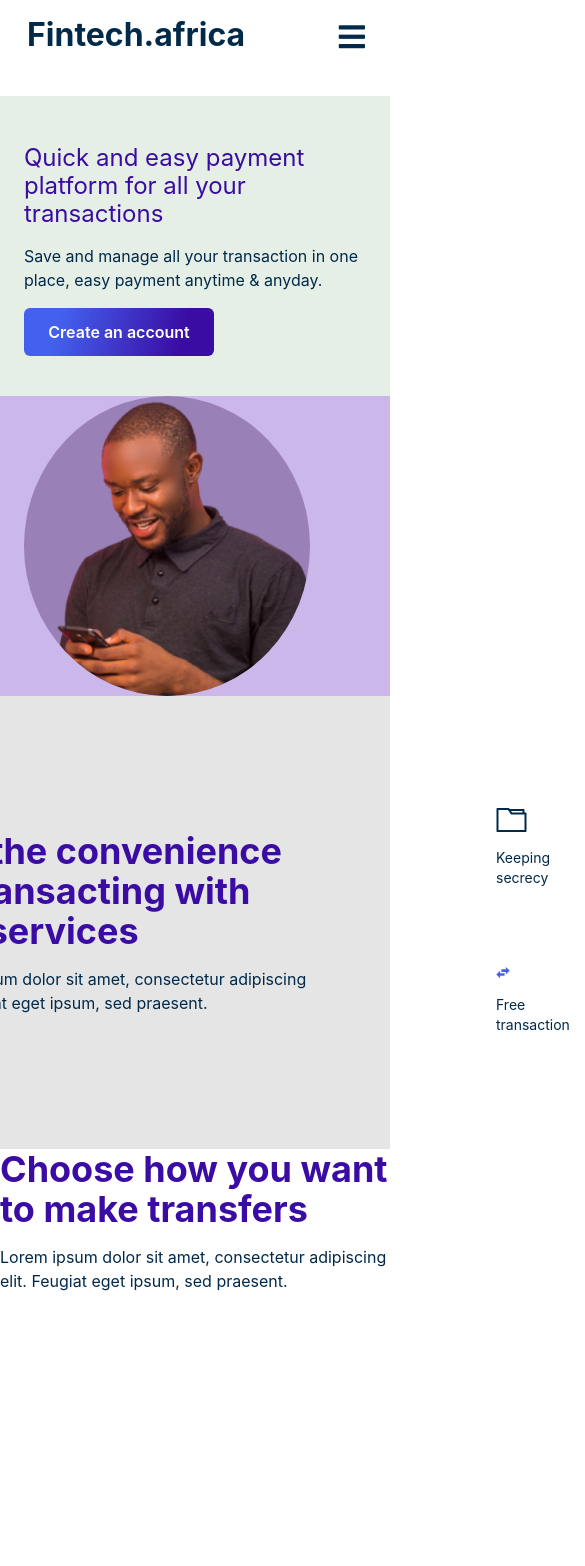
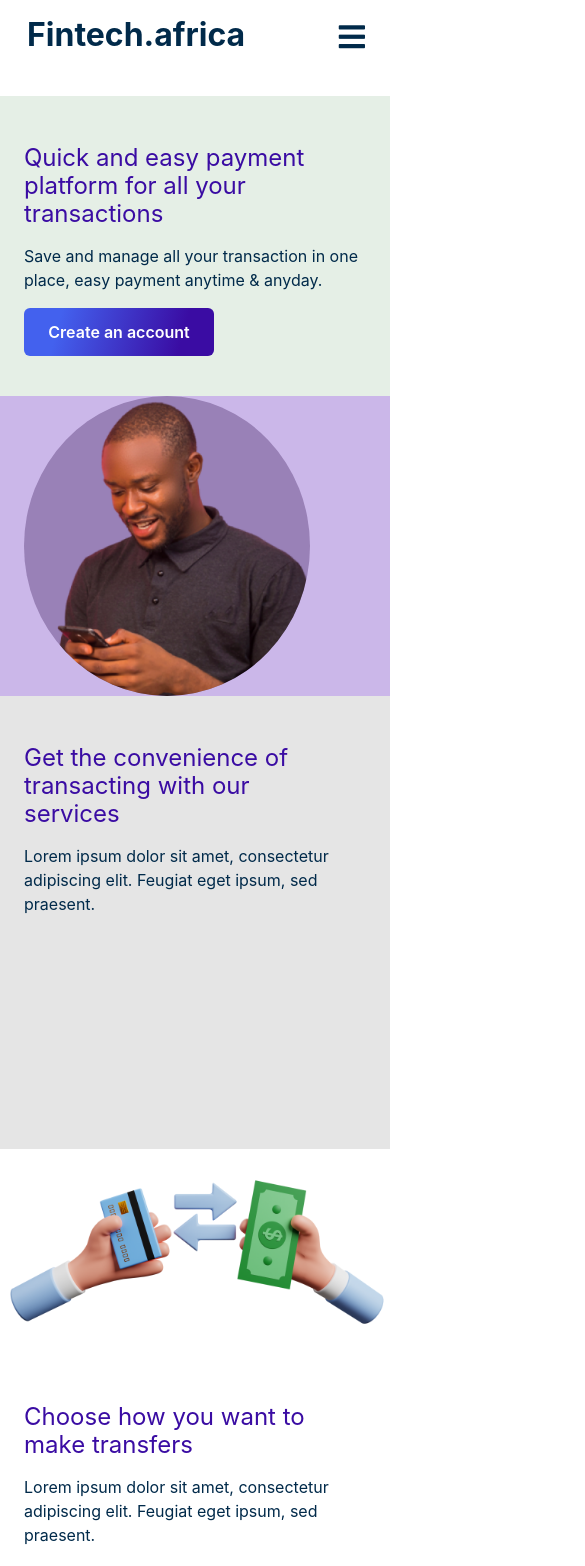
Before and after one commit to Danny4life/fintech.africa, a React (Vite) app: page /homepage in a window 390 px wide. Shown: the top 1566 px of the page, 585 px wide, since content can reach past the window. Built offline with nearby package versions, Linux system fonts and the light colour scheme.

Commit message:
edit mobile screen

```diff
--- a/src/pages/landing-page/Homepage.jsx
+++ b/src/pages/landing-page/Homepage.jsx
@@ -89,21 +89,22 @@ const Homepage = () => {
                 </section>
 
                 <section>
-                    <div className="h-[453px] bg-[#E5E5E5] flex">
-                        <div className="flex-1 non-italic flex flex-col justify-center items-center">
-                            <h1 className="text-4xl w-[23rem] text-[#3A0CA3] font-bold ml-[-8rem] leading-10 mb-4">
+                    <div className="h-[453px] bg-[#E5E5E5] lg:flex">
+                        <div className="lg:flex-1 non-italic lg:flex lg:flex-col justify-center items-center">
+                            <h1 className="text-2xl leading-7 ml-6 w-[80%] pt-12 font-normal
+                            lg:text-4xl lg:w-[23rem] text-[#3A0CA3] lg:font-bold lg:ml-[-8rem] lg:leading-10 mb-4">
                                 Get the convenience of transacting with our services
                             </h1>
 
-                            <p className="text-base font-normal w-[26rem] text-[#012A4A] leading-6 ml-[-5rem]">
+                            <p className="ml-6 text-base font-normal lg:w-[26rem] text-[#012A4A] leading-6 lg:ml-[-5rem]">
                                 Lorem ipsum dolor sit amet, consectetur adipiscing elit. Feugiat eget ipsum,
                                 sed praesent.
                             </p>
                         </div>
-                        <div className="flex-1">
-                            <div className="flex">
-                                <div className="pt-20 pl-28">
-                                    <div className="hover:bg-slate-300 w-[150px] h-[150px] px-12 py-8">
+                        <div className="hidden lg:flex-1 lg:block">
+                            <div className="lg:flex">
+                                <div className="lg:pt-20 lg:pl-28">
+                                    <div className="lg:hover:bg-slate-300 lg:w-[150px] lg:h-[150px] lg:px-12 lg:py-8">
                                         <div className="mb-4">
                                             <Briefcase />
                                         </div>
@@ -113,8 +114,8 @@ const Homepage = () => {
                                     </div>
                                 </div>
 
-                                <div className="pt-20 pl-36">
-                                    <div className="hover:bg-slate-300 w-[150px] h-[150px] px-12 py-8">
+                                <div className="lg:pt-20 lg:pl-36">
+                                    <div className="lg:hover:bg-slate-300 lg:w-[150px] lg:h-[150px] lg:px-12 lg:py-8">
                                         <div className="mb-4">
                                             <Transaction />
                                         </div>
@@ -126,9 +127,9 @@ const Homepage = () => {
 
                             </div>
 
-                            <div className="flex">
-                                <div className="pt-2 pl-28">
-                                    <div className="hover:bg-slate-300 w-[150px] h-[150px] px-12 py-8">
+                            <div className="lg:flex">
+                                <div className="lg:pt-2 lg:pl-28">
+                                    <div className="lg:hover:bg-slate-300 lg:w-[150px] lg:h-[150px] lg:px-12 lg:py-8">
                                         <div className="mb-4">
                                             <TransferIcon />
                                         </div>
@@ -139,8 +140,8 @@ const Homepage = () => {
 
                                 </div>
 
-                                <div className="pl-36">
-                                    <div className="hover:bg-slate-300 w-[150px] h-[150px] px-12 py-8">
+                                <div className="lg:pl-36">
+                                    <div className="lg:hover:bg-slate-300 lg:w-[150px] lg:h-[150px] lg:px-12 lg:py-8">
                                         <div className="mb-4">
                                             <SecurityIcon />
                                         </div>
@@ -157,15 +158,16 @@ const Homepage = () => {
                 </section>
 
                 <section className="bg-[rgba(0, 0, 0, 0.04)] h-[420px]">
-                    <div className="flex">
-                        <div className="flex-1 flex justify-center items-center mt-20">
+                    <div className="lg:flex">
+                        <div className="lg:flex-1 lg:flex justify-center items-center lg:mt-20">
                             <img src={transaction} alt="transaction-image" className="" />
                         </div>
-                        <div className="flex-1 non-italic flex flex-col justify-center items-center">
-                            <h1 className="w-[25rem] text-[#3A0CA3] font-bold leading-10 text-4xl mb-4">
+                        <div className="lg:flex-1 non-italic lg:flex flex-col justify-center items-center">
+                            <h1 className="text-2xl leading-7 font-normal ml-6 pt-12 w-[80%]
+                            lg:w-[25rem] text-[#3A0CA3] lg:font-bold lg:leading-10 lg:text-4xl mb-4">
                                 Choose how you want to make transfers
                             </h1>
-                            <p className="text-base w-[25rem] font-normal text-[#012A4A] leading-6">
+                            <p className="ml-6 text-base lg:w-[25rem] font-normal text-[#012A4A] leading-6">
                                 Lorem ipsum dolor sit amet, consectetur adipiscing elit. Feugiat eget ipsum,
                                 sed praesent.
                             </p>
```
